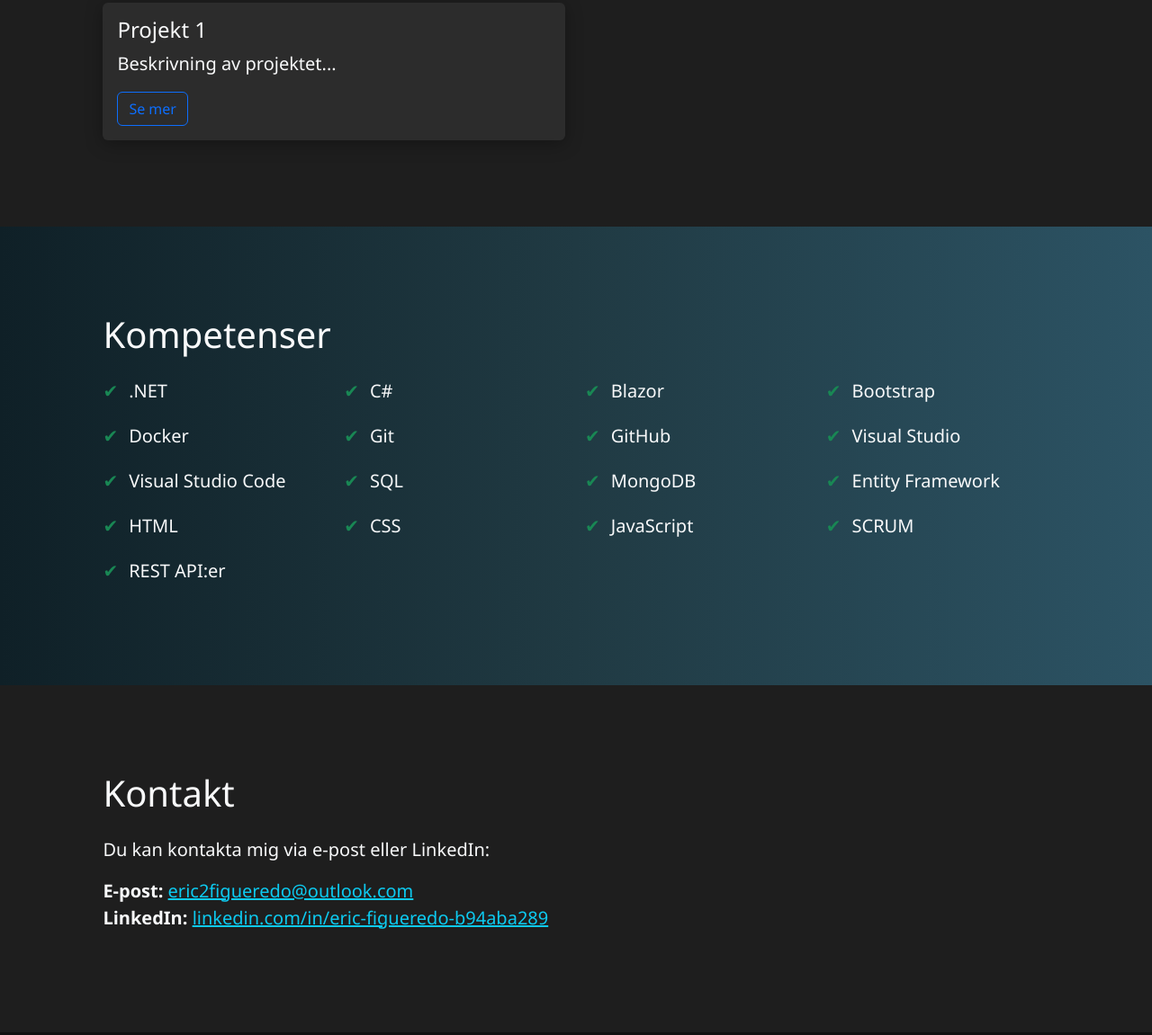
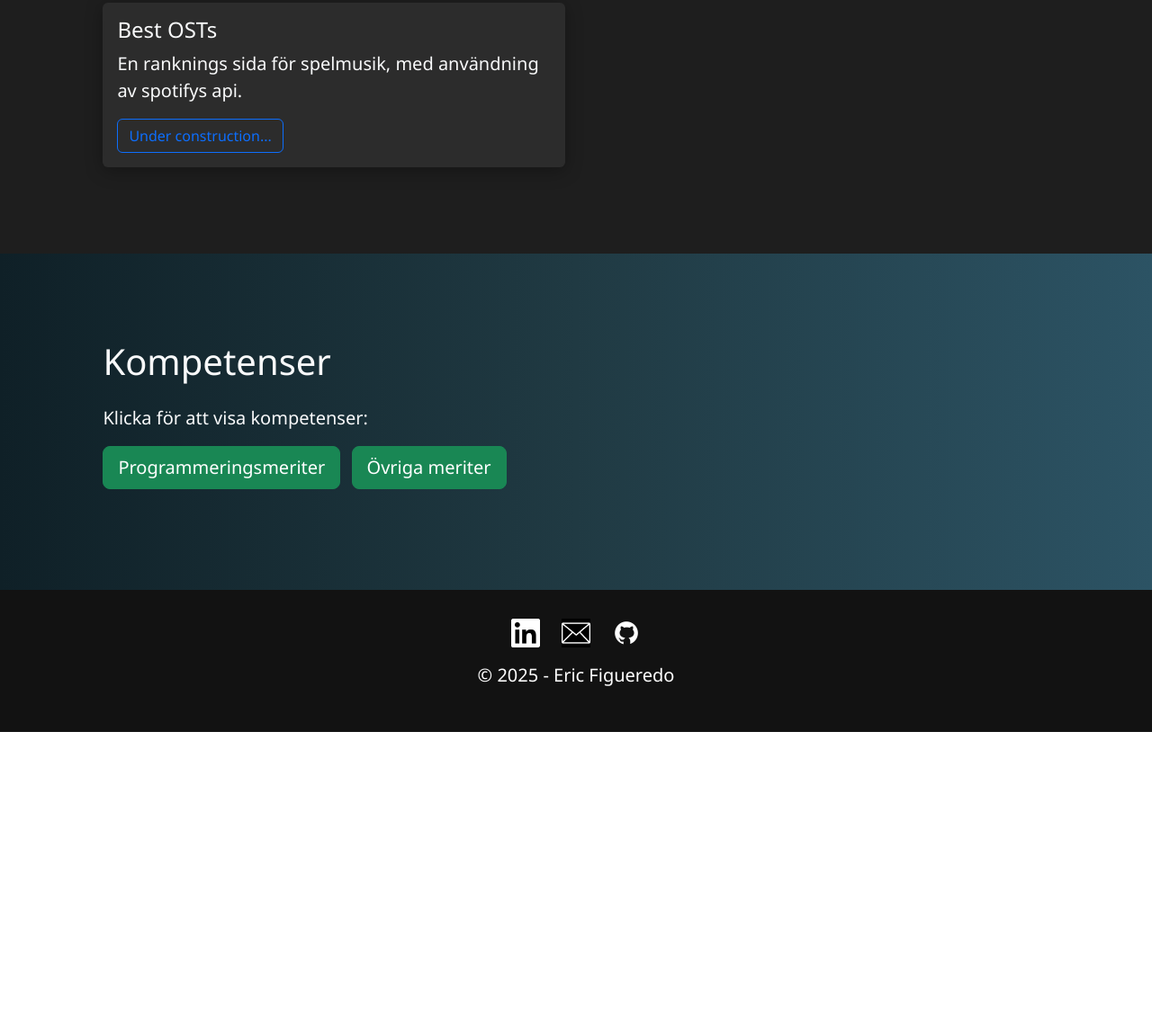
Before and after one commit to DespaC2/EFPortfolio.github.io, a plain HTML site: page index.html in a window 1280 px wide. Shown: the part 1470-2621 px from the top of the page at 90% size. After the commit the page ends 2284 px from the top, so only its background shows below. Drawn offline with nearby package versions, Linux system fonts and the light colour scheme.

Commit message:
Visual Uppdates

```diff
--- a/index.html
+++ b/index.html
@@ -5,6 +5,7 @@
     <meta name="viewport" content="width=device-width, initial-scale=1.0" />
     <title>Eric Figueredo - .NET Utvecklare</title>
     <link href="https://cdn.jsdelivr.net/npm/bootstrap@5.3.0/dist/css/bootstrap.min.css" rel="stylesheet" />
+
     <style>
         html, body {
     margin: 0;
@@ -113,6 +114,7 @@
 body {
     padding-top: 75px;
 }
+
     </style>
 </head>
 <body>
@@ -128,7 +130,7 @@
                     <li class="nav-item"><a class="nav-link" href="#om-mig">Om mig</a></li>
                     <li class="nav-item"><a class="nav-link" href="#projekt">Projekt</a></li>
                     <li class="nav-item"><a class="nav-link" href="#kompetenser">Kompetenser</a></li>
-                    <li class="nav-item"><a class="nav-link" href="#kontakt">Kontakt</a></li>
+                    <li class="nav-item"><a class="nav-link" href="#kompetenser">Kontakt</a></li>
                 </ul>
             </div>
         </div>
@@ -155,9 +157,9 @@
                     <div class="col">
                         <div class="card project-card">
                             <div class="card-body">
-                                <h5 class="card-title">Projekt 1</h5>
-                                <p class="card-text">Beskrivning av projektet...</p>
-                                <a href="#" class="btn btn-outline-primary">Se mer</a>
+                                <h5 class="card-title">Best OSTs</h5>
+                                <p class="card-text">En ranknings sida för spelmusik, med användning av spotifys api.</p>
+                                <a href="#" class="btn btn-outline-primary">Under construction...</a>
                             </div>
                         </div>
                     </div>
@@ -168,43 +170,70 @@
 <section id="kompetenser" class="section">
     <div class="container">
         <h2>Kompetenser</h2>
-                <ul class="skills-list">
+        <p>Klicka för att visa kompetenser:</p>
+
+        <div class="mb-3">
+            <button class="btn btn-success btn-lg me-2" type="button" data-bs-toggle="collapse" data-bs-target="#programmeringMeriter" aria-expanded="false" aria-controls="programmeringMeriter">
+                Programmeringsmeriter
+            </button>
+            <button class="btn btn-success btn-lg" type="button" data-bs-toggle="collapse" data-bs-target="#ovrigtMeriter" aria-expanded="false" aria-controls="ovrigtMeriter">
+                Övriga meriter
+            </button>
+        </div>
+
+        <div class="collapse" id="programmeringMeriter">
+            <ul class="skills-list mt-3">
                 <li>.NET</li>
                 <li>C#</li>
                 <li>Blazor</li>
                 <li>Bootstrap</li>
+                <li>Entity Framework</li>
+                <li>HTML</li>
+                <li>CSS</li>
+                <li>JavaScript</li>
+                <li>SQL</li>
+                <li>MongoDB</li>
+                <li>REST API:er</li>
                 <li>Docker</li>
                 <li>Git</li>
                 <li>GitHub</li>
                 <li>Visual Studio</li>
                 <li>Visual Studio Code</li>
-                    <li>SQL</li>
-                    <li>MongoDB</li>
-                    <li>Entity Framework</li>
-                    <li>HTML</li>
-                    <li>CSS</li>
-                    <li>JavaScript</li>
                 <li>SCRUM</li>
-                    <li>REST API:er</li>
             </ul>
+        </div>
+
+        <div class="collapse" id="ovrigtMeriter">
+            <ul class="skills-list mt-3">
+              <li>Video Redigering</li>
+              <li>Kundbemötande</li>
+              <li>Ljud Redigering</li>
+              <li>FMod</li>
+              <li>Audio Mixing</li>
+              <li>Unity</li>
+              <li>Unreal Engine</li>
+            </ul>
+        </div>
     </div>
 </section>
 
-        <section id="kontakt" class="section bg-light">
-            <div class="container">
-                <h2>Kontakt</h2>
-                <p>Du kan kontakta mig via e-post eller LinkedIn:</p>
-                <ul class="list-unstyled">
-                    <li><strong>E-post:</strong> <a href="mailto:eric2figueredo@outlook.com">eric2figueredo@outlook.com</a></li>
-                    <li><strong>LinkedIn:</strong> <a href="https://www.linkedin.com/in/eric-figueredo-b94aba289" target="_blank">linkedin.com/in/eric-figueredo-b94aba289</a></li>
-                </ul>
-            </div>
-        </section>
     </main>
 
     <footer>
-        <p>&copy; 2025 - Eric Figueredo</p>
+    <div class="d-flex justify-content-center gap-4">
+        <a href="https://www.linkedin.com/in/eric-figueredo-b94aba289" target="_blank" aria-label="LinkedIn">
+            <img src="images/linkedin.png" alt="LinkedIn" width="32" height="32">
+        </a>
+        <a href="mailto:eric2figueredo@outlook.com" aria-label="E-post">
+            <img src="images/email.png" alt="E-post" width="32" height="32">
+        </a>
+        <a href="https://github.com/ericfigueredo" target="_blank" aria-label="GitHub">
+            <img src="images/github.png" alt="GitHub" width="32" height="32">
+        </a>
+    </div>
+    <p class="mt-3">&copy; 2025 - Eric Figueredo</p>
 </footer>
+
 
     <script src="https://cdn.jsdelivr.net/npm/bootstrap@5.3.0/dist/js/bootstrap.bundle.min.js"></script>
 </body>
--- /dev/null
+++ b/style.css
@@ -0,0 +1,107 @@
+html, body {
+    margin: 0;
+    padding: 0;
+    height: 100%;
+    font-family: 'Segoe UI', sans-serif;
+    background: linear-gradient(to right, #0f2027, #203a43, #2c5364);
+    color: #f8f9fa;
+    scroll-behavior: smooth;
+}
+
+.pic {
+    position: relative;
+    z-index: 1;
+    min-height: 100vh;
+    display: flex;
+    flex-direction: column;
+    justify-content: center;
+    align-items: center;
+    text-align: center;
+    background: rgba(18, 18, 18, 0.85);
+    padding: 6rem 2rem;
+}
+
+h1 {
+    font-size: 3.5rem;
+}
+
+h2 {
+    font-size: 2.5rem;
+    margin-bottom: 1.5rem;
+}
+
+h5 {
+    font-size: 1.5rem;
+}
+
+p, li, a {
+    font-size: 1.25rem;
+}
+
+.pic img {
+    width: 300px;
+    border-radius: 50%;
+    margin-bottom: 1rem;
+    border: 5px solid #198754;
+}
+
+.section {
+    padding: 6rem 8%;
+    width: 100%;
+}
+
+.bg-light {
+    background-color: #1e1e1e !important;
+}
+
+.card {
+    background-color: #2c2c2c;
+    color: #f8f9fa;
+}
+
+.project-card {
+    border: none;
+    box-shadow: 0 4px 20px rgba(0, 0, 0, 0.3);
+    transition: transform 0.3s ease;
+}
+
+.project-card:hover {
+    transform: translateY(-5px);
+}
+
+footer {
+    background-color: #121212;
+    color: #ffffff;
+    text-align: center;
+    padding: 2rem;
+}
+
+.skills-list {
+    display: grid;
+    grid-template-columns: repeat(auto-fit, minmax(200px, 1fr));
+    gap: 1.25rem;
+    list-style-type: none;
+    padding-left: 0;
+}
+
+.skills-list li::before {
+    content: '✔';
+    margin-right: 0.75rem;
+    color: #198754;
+}
+
+a {
+    color: #0dcaf0;
+}
+
+a:hover {
+    color: #0bbbe6;
+}
+
+nav.navbar {
+    background-color: #000;
+}
+
+body {
+    padding-top: 75px;
+}
```
Also changed, not shown: images/email.png (added), images/github.png (added), images/linkedin.png (added). Lines whose indentation alone changed are shown as unchanged.
